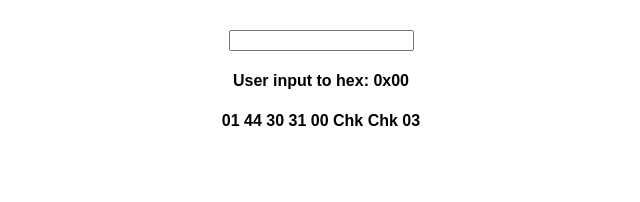
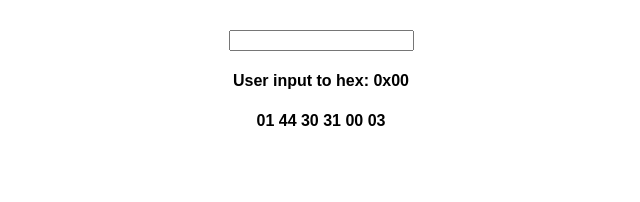
Before and after one commit to piscaj/scoreboard, a React (Create React App) app: page / in a window 1280 px wide. Shown: the top 202 px of the page, without its empty margins (319-959 px from the left). Built offline with nearby package versions, Linux system fonts and the light colour scheme.

Commit message:
Protocol testing

```diff
--- a/src/calculateChecksum..js
+++ b/src/calculateChecksum..js
@@ -0,0 +1,5 @@
+
+export const calculateChk = s =>
+{
+
+}
--- a/src/protocolTest.js
+++ b/src/protocolTest.js
@@ -2,14 +2,14 @@
 import React, { Component } from 'react';
 import { toHex } from './convertHex.js';
 import { calculateChk } from './calculateChecksum..js';
-
 
 class DigitProtocolTest extends Component {
     constructor(props) {
       super(props);
       this.state = {
         myStringIsNowHex: '00',
-        buildDisplayCommand: '00'
+        buildDisplayCommand: '00',
+        checksum: ''
       }
       this.updateState = this.updateState.bind(this);
     };
@@ -17,6 +17,7 @@ class DigitProtocolTest extends Component {
       //Change text string to ascii character and convert to hex.
       this.setState({myStringIsNowHex: e.target.value.charCodeAt(0).toString(16)});
       this.setState({buildDisplayCommand: e.target.value.charCodeAt(0).toString(16)});
+      this.setState({checksum:0x01+0x44+0x30+0x31});
     }
     render() {
       return(
@@ -24,7 +25,7 @@ class DigitProtocolTest extends Component {
         <input type="text" onChange = {this.updateState}/>
           <h4>User input to hex: 0x{this.state.buildDisplayCommand === 'NaN' ? '00' : this.state.buildDisplayCommand}</h4>
           <p>
-          <h4>01 44 30 31 {this.state.buildDisplayCommand === 'NaN' ? '00' : this.state.buildDisplayCommand} Chk Chk 03</h4>
+          <h4>01 44 30 31 {this.state.buildDisplayCommand === 'NaN' ? '00' : this.state.buildDisplayCommand} {this.state.checksum.toString(16)} 03</h4>
           </p>
         </div>
       );
```
